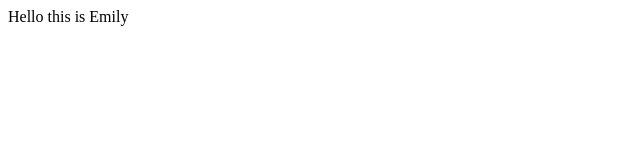
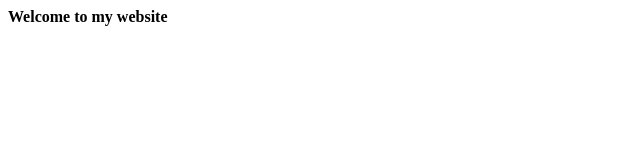
Before and after one commit to emmille/emmille.github.io, a plain HTML site: page index.html in a window 1280 px wide. Shown: the full height of the page, 0-640 px from the left. Drawn offline with Linux system fonts and the light colour scheme.

Commit message:
Update index.html

```diff
--- a/index.html
+++ b/index.html
@@ -1,9 +1,12 @@
 <!DOCTYPE html>
 <html>
     <head>
-      <!--information page needs to load-->
+        <title>My Website</title>
+        <!--Meta info-->
+        <!--CSS files-->
+        <!--JavaScript files-->
     </head>
     <body>
-      Hello this is Emily
+        <strong>Welcome to my website</strong>
     </body>
 </html>
```
